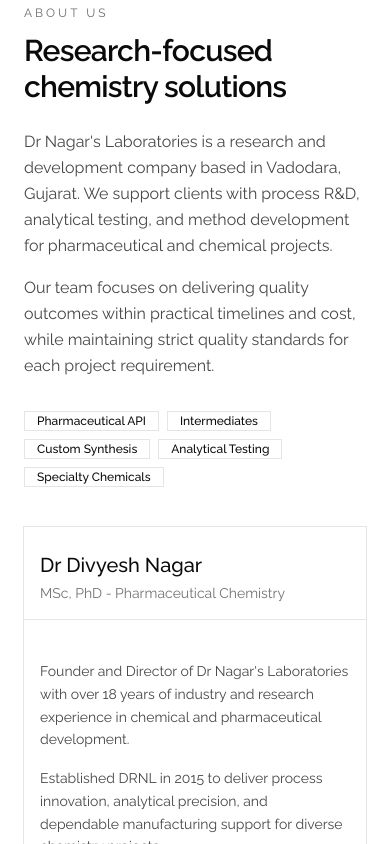
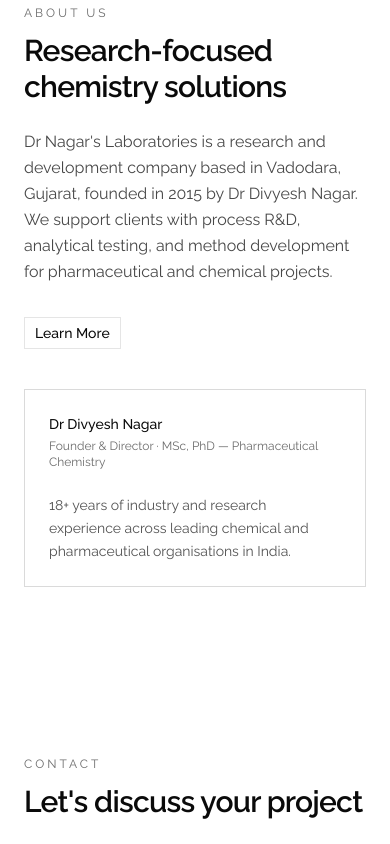
Before and after one commit to dharminnagar/drnl-new, a Next.js app: page / in a window 390 px wide. Shown: the part 920-1764 px from the top of the page. Built offline with nearby package versions, Linux system fonts and the light colour scheme.

Commit message:
feat: create About page and update navigation links

```diff
--- /dev/null
+++ b/app/about/page.tsx
@@ -0,0 +1,221 @@
+import type { Metadata } from "next";
+import Link from "next/link";
+import { LineReveal } from "@/components/line-reveal";
+import { Badge } from "@/components/ui/badge";
+import { Button } from "@/components/ui/button";
+import {
+  Card,
+  CardContent,
+  CardDescription,
+  CardHeader,
+  CardTitle,
+} from "@/components/ui/card";
+import { Separator } from "@/components/ui/separator";
+
+export const metadata: Metadata = {
+  title: "About | Dr Nagar's Laboratories",
+  description:
+    "Learn about Dr Nagar's Laboratories — a research-based chemical company in Vadodara, Gujarat, founded by Dr Divyesh Nagar in 2015.",
+};
+
+const capabilities = [
+  "Pharmaceutical (API & Formulation)",
+  "Herbal Extraction",
+  "Chemicals (Organic & Inorganic)",
+  "Polymers",
+  "Dyes & Pigments",
+  "Pesticides",
+  "Perfumery",
+  "Petroleum",
+  "Nano Substance",
+  "Waste & Disposal Management",
+];
+
+const experience = [
+  {
+    role: "Founder & CEO",
+    org: "Dr Nagar's Laboratories",
+    location: "Vadodara, Gujarat",
+    period: "June 2015 – Present",
+  },
+  {
+    role: "Research Chemist",
+    org: "Jubilant Organosys",
+    location: "Gajraula",
+    period: "Industry tenure",
+  },
+  {
+    role: "Research Chemist",
+    org: "Alembic Research Centre",
+    location: "Vadodara",
+    period: "Industry tenure",
+  },
+  {
+    role: "Research Chemist",
+    org: "Uma Laboratories",
+    location: "Vadodara",
+    period: "Industry tenure",
+  },
+  {
+    role: "Research Chemist",
+    org: "Chemical Research Laboratory",
+    location: "Rajkot",
+    period: "Industry tenure",
+  },
+];
+
+const documentationCapabilities = [
+  "GMP",
+  "USFDA",
+  "ISO",
+  "Technology Transfer Document",
+  "Process Flow Diagram",
+];
+
+export default function AboutPage() {
+  return (
+    <div className="mx-auto w-full max-w-6xl px-6 py-20 md:py-24">
+      <div className="mb-14">
+        <p className="mb-3 text-xs uppercase tracking-[0.25em] text-foreground/60">
+          About Us
+        </p>
+        <h1 className="text-3xl font-semibold tracking-tight md:text-5xl">
+          Research-focused chemistry solutions
+        </h1>
+        <p className="mt-6 max-w-2xl text-base leading-relaxed text-foreground/75">
+          Dr Nagar&apos;s Laboratories is a Research and Development based
+          company located at Vadodara in Gujarat, India. We conduct Process
+          Research & Development and Analytical Testing & Method Development
+          projects to support clients according to their specific requirements.
+        </p>
+        <p className="mt-4 max-w-2xl text-base leading-relaxed text-foreground/75">
+          Our team is dedicated to creating a healthier society through
+          innovation, with expertise in developing novel processes and
+          manufacturing technologies for Intermediates, Chemicals, and Drug
+          Substances.
+        </p>
+      </div>
+
+      <LineReveal direction="horizontal" className="h-px w-full" />
+
+      <div className="mt-14 grid gap-10 md:grid-cols-[1.15fr_0.85fr]">
+        <div>
+          <p className="mb-6 text-xs uppercase tracking-[0.25em] text-foreground/60">
+            Founder & Director
+          </p>
+          <h2 className="text-2xl font-semibold tracking-tight">
+            Dr Divyesh Nagar
+          </h2>
+          <p className="mt-1 text-sm text-foreground/60">
+            MSc, PhD — Pharmaceutical Chemistry, Saurashtra University, Rajkot
+          </p>
+
+          <div className="mt-6 space-y-4 text-base leading-relaxed text-foreground/75">
+            <p>
+              Dr Divyesh Nagar has over 18 years of experience across leading
+              chemical and pharmaceutical research organisations in India. He
+              held research positions at Chemical Research Laboratory in Rajkot,
+              Uma Laboratories and Alembic Research Centre in Vadodara, and
+              Jubilant Organosys in Gajraula.
+            </p>
+            <p>
+              In June 2015, he established Dr Nagar&apos;s Laboratories with a
+              focus on process innovation, analytical precision, and dependable
+              manufacturing support — bringing together deep industry expertise
+              and a commitment to client-specific delivery.
+            </p>
+            <p>
+              We have the capability to deliver quality products within
+              established timelines, at affordable cost, without compromising on
+              quality. Our well-trained and experienced chemists have a proven
+              track record for delivering Custom Synthesis Projects, Analogues,
+              and Specially Designed lead molecules.
+            </p>
+          </div>
+
+          <div className="mt-8">
+            <Button asChild variant="outline" className="rounded-none">
+              <Link href="/#contact">Get in Touch</Link>
+            </Button>
+          </div>
+        </div>
+
+        <div className="space-y-6">
+          <Card className="rounded-none border-foreground/15 py-0">
+            <CardHeader className="border-b border-foreground/10 py-6">
+              <CardTitle className="text-base">Experience</CardTitle>
+              <CardDescription>18+ years across leading labs</CardDescription>
+            </CardHeader>
+            <CardContent className="py-0">
+              {experience.map((item, index) => (
+                <div key={index}>
+                  <div className="py-4">
+                    <p className="text-sm font-medium">{item.org}</p>
+                    <p className="mt-0.5 text-xs text-foreground/60">
+                      {item.role} · {item.location}
+                    </p>
+                    <p className="mt-0.5 text-xs text-foreground/50">
+                      {item.period}
+                    </p>
+                  </div>
+                  {index < experience.length - 1 && (
+                    <Separator className="bg-foreground/8" />
+                  )}
+                </div>
+              ))}
+            </CardContent>
+          </Card>
+        </div>
+      </div>
+
+      <div className="mt-16">
+        <LineReveal direction="horizontal" className="h-px w-full" />
+      </div>
+
+      <div className="mt-14 grid gap-10 md:grid-cols-2">
+        <div>
+          <p className="mb-6 text-xs uppercase tracking-[0.25em] text-foreground/60">
+            Project Capabilities
+          </p>
+          <div className="flex flex-wrap gap-2">
+            {capabilities.map((item) => (
+              <Badge
+                key={item}
+                variant="outline"
+                className="rounded-none px-3 text-xs font-normal text-foreground/80">
+                {item}
+              </Badge>
+            ))}
+          </div>
+        </div>
+
+        <div>
+          <p className="mb-6 text-xs uppercase tracking-[0.25em] text-foreground/60">
+            Documentation Capabilities
+          </p>
+          <div className="flex flex-wrap gap-2">
+            {documentationCapabilities.map((item) => (
+              <Badge
+                key={item}
+                variant="outline"
+                className="rounded-none px-3 text-xs font-normal text-foreground/80">
+                {item}
+              </Badge>
+            ))}
+          </div>
+
+          <div className="mt-8 space-y-1 text-sm text-foreground/60">
+            <p className="font-medium text-foreground/75">Established</p>
+            <p>June 15, 2015</p>
+            <p className="mt-3 font-medium text-foreground/75">Location</p>
+            <p>Vadodara, Gujarat, India</p>
+          </div>
+        </div>
+      </div>
+
+      <div className="mt-14">
+        <LineReveal direction="horizontal" className="h-px w-full" />
+      </div>
+    </div>
+  );
+}
--- a/components/about.tsx
+++ b/components/about.tsx
@@ -1,20 +1,6 @@
+import Link from "next/link";
 import { LineReveal } from "@/components/line-reveal";
-import { Badge } from "@/components/ui/badge";
-import {
-  Card,
-  CardContent,
-  CardDescription,
-  CardHeader,
-  CardTitle,
-} from "@/components/ui/card";
-
-const capabilities = [
-  "Pharmaceutical API",
-  "Intermediates",
-  "Custom Synthesis",
-  "Analytical Testing",
-  "Specialty Chemicals",
-];
+import { Button } from "@/components/ui/button";
 
 export function About() {
   return (
@@ -29,47 +15,31 @@ export function About() {
           <h2 className="text-3xl font-semibold tracking-tight md:text-5xl">
             Research-focused chemistry solutions
           </h2>
-          <p className="mt-6 max-w-2xl text-base leading-relaxed text-foreground/75">
+          <p className="mt-6 max-w-xl text-base leading-relaxed text-foreground/75">
             Dr Nagar&apos;s Laboratories is a research and development company
-            based in Vadodara, Gujarat. We support clients with process R&amp;D,
-            analytical testing, and method development for pharmaceutical and
-            chemical projects.
+            based in Vadodara, Gujarat, founded in 2015 by Dr Divyesh Nagar.
+            We support clients with process R&amp;D, analytical testing, and
+            method development for pharmaceutical and chemical projects.
           </p>
-          <p className="mt-4 max-w-2xl text-base leading-relaxed text-foreground/75">
-            Our team focuses on delivering quality outcomes within practical
-            timelines and cost, while maintaining strict quality standards for
-            each project requirement.
-          </p>
-
-          <div className="mt-8 flex flex-wrap gap-2">
-            {capabilities.map((item) => (
-              <Badge key={item} variant="outline" className="rounded-none px-3">
-                {item}
-              </Badge>
-            ))}
+          <div className="mt-8">
+            <Button asChild variant="outline" className="rounded-none">
+              <Link href="/about">Learn More</Link>
+            </Button>
           </div>
         </div>
 
-        <Card className="rounded-none border-foreground/15 py-0">
-          <CardHeader className="border-b border-foreground/10 py-6">
-            <CardTitle className="text-xl">Dr Divyesh Nagar</CardTitle>
-            <CardDescription>
-              MSc, PhD - Pharmaceutical Chemistry
-            </CardDescription>
-          </CardHeader>
-          <CardContent className="space-y-4 py-6 text-sm leading-relaxed text-foreground/75">
-            <p>
-              Founder and Director of Dr Nagar&apos;s Laboratories with over 18
-              years of industry and research experience in chemical and
-              pharmaceutical development.
+        <div className="space-y-6 border border-foreground/15 p-6">
+          <div>
+            <p className="text-sm font-medium">Dr Divyesh Nagar</p>
+            <p className="mt-1 text-xs text-foreground/60">
+              Founder & Director · MSc, PhD — Pharmaceutical Chemistry
             </p>
-            <p>
-              Established DRNL in 2015 to deliver process innovation, analytical
-              precision, and dependable manufacturing support for diverse
-              chemistry projects.
-            </p>
-          </CardContent>
-        </Card>
+          </div>
+          <p className="text-sm leading-relaxed text-foreground/70">
+            18+ years of industry and research experience across leading
+            chemical and pharmaceutical organisations in India.
+          </p>
+        </div>
       </div>
 
       <div className="mt-14">
--- a/components/header.tsx
+++ b/components/header.tsx
@@ -44,7 +44,7 @@ export function Header() {
             Projects
           </Link>
           <Link
-            href="/#about"
+            href="/about"
             className="text-foreground/75 transition-colors hover:text-foreground">
             About
           </Link>
```
